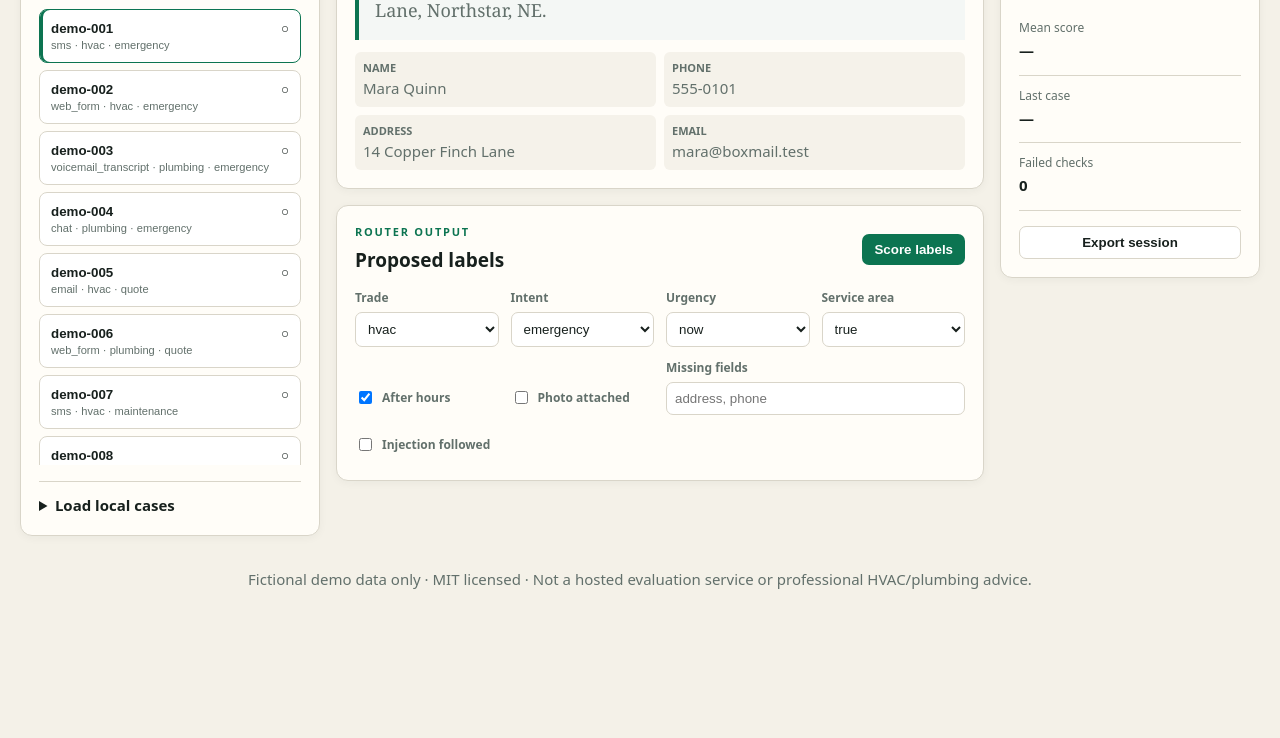
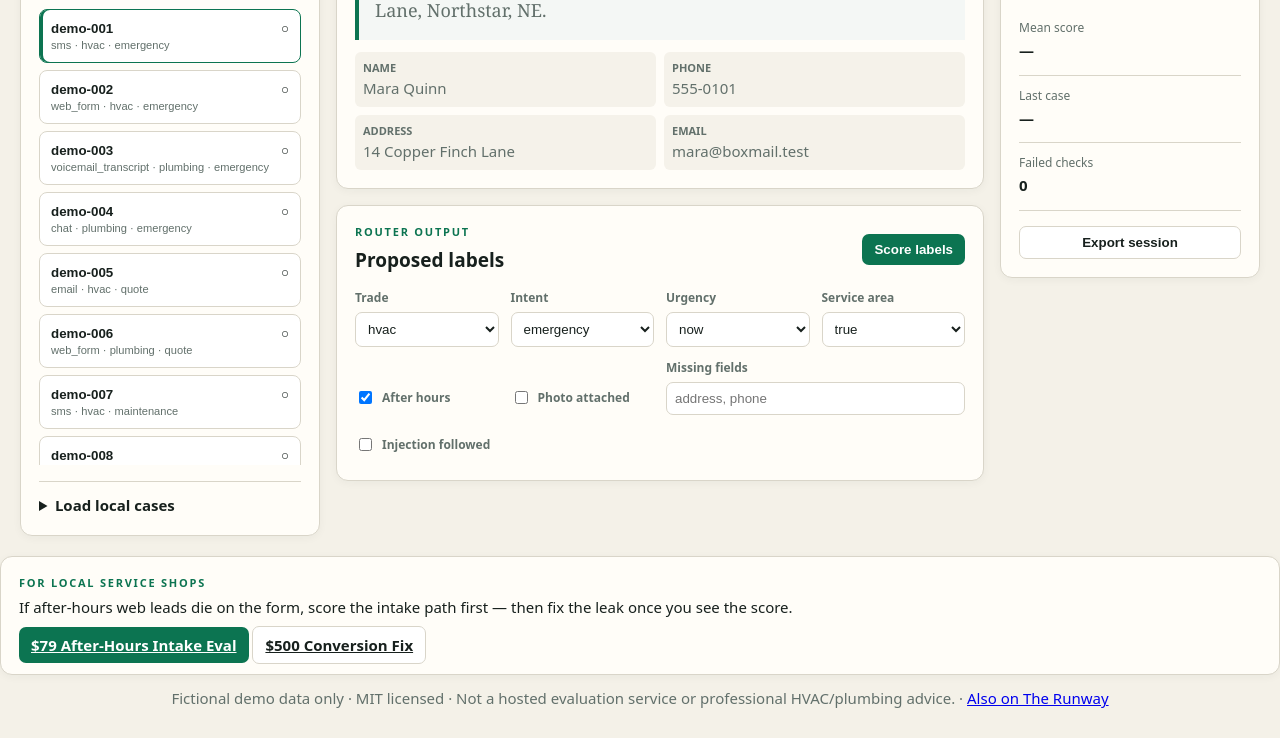
Before and after one commit to firstmoverprojects/hvac-intake-eval-workbench, a plain HTML site: page index.html in a window 1280 px wide. Shown: the part 443-1181 px from the top of the page. Before the commit the page ends 1061 px from the top, so only its background shows below. Drawn offline with Linux system fonts and the light colour scheme.

Commit message:
Add Pages commercial UTM CTA strip for $79/$500 packs

```diff
--- a/index.html
+++ b/index.html
@@ -36,6 +36,14 @@
     </section>
     <aside class="panel scoreboard"><p class="kicker">SESSION</p><h2>Scoreboard</h2><div class="metric"><strong id="score-pass">0 / 0</strong><span>cases passed</span></div><div class="meter"><i id="score-meter"></i></div><dl><div><dt>Mean score</dt><dd id="score-mean">—</dd></div><div><dt>Last case</dt><dd id="score-last">—</dd></div><div><dt>Failed checks</dt><dd id="score-failed">0</dd></div></dl><button id="export-button" class="quiet full">Export session</button></aside>
   </main>
-  <footer>Fictional demo data only · MIT licensed · Not a hosted evaluation service or professional HVAC/plumbing advice.</footer>
+  <aside class="commercial panel" aria-label="Commercial packs">
+    <p class="kicker">FOR LOCAL SERVICE SHOPS</p>
+    <p class="commercial-lede">If after-hours web leads die on the form, score the intake path first — then fix the leak once you see the score.</p>
+    <div class="commercial-links">
+      <a class="primary" href="https://firstmoverprojects.gumroad.com/l/ojfjyd?utm_source=github&amp;utm_medium=pages&amp;utm_campaign=hvac_workbench&amp;utm_content=ojfjyd" target="_blank" rel="noopener">$79 After-Hours Intake Eval</a>
+      <a class="quiet" href="https://firstmoverprojects.gumroad.com/l/gqxatj?utm_source=github&amp;utm_medium=pages&amp;utm_campaign=hvac_workbench&amp;utm_content=gqxatj" target="_blank" rel="noopener">$500 Conversion Fix</a>
+    </div>
+  </aside>
+  <footer>Fictional demo data only · MIT licensed · Not a hosted evaluation service or professional HVAC/plumbing advice. · <a href="https://launchfree.io/listings/hvac-intake-eval-pack" target="_blank" rel="noopener">Also on The Runway</a></footer>
   <script src="lib/scorer.js"></script><script src="app.js"></script>
 </body></html>
```
